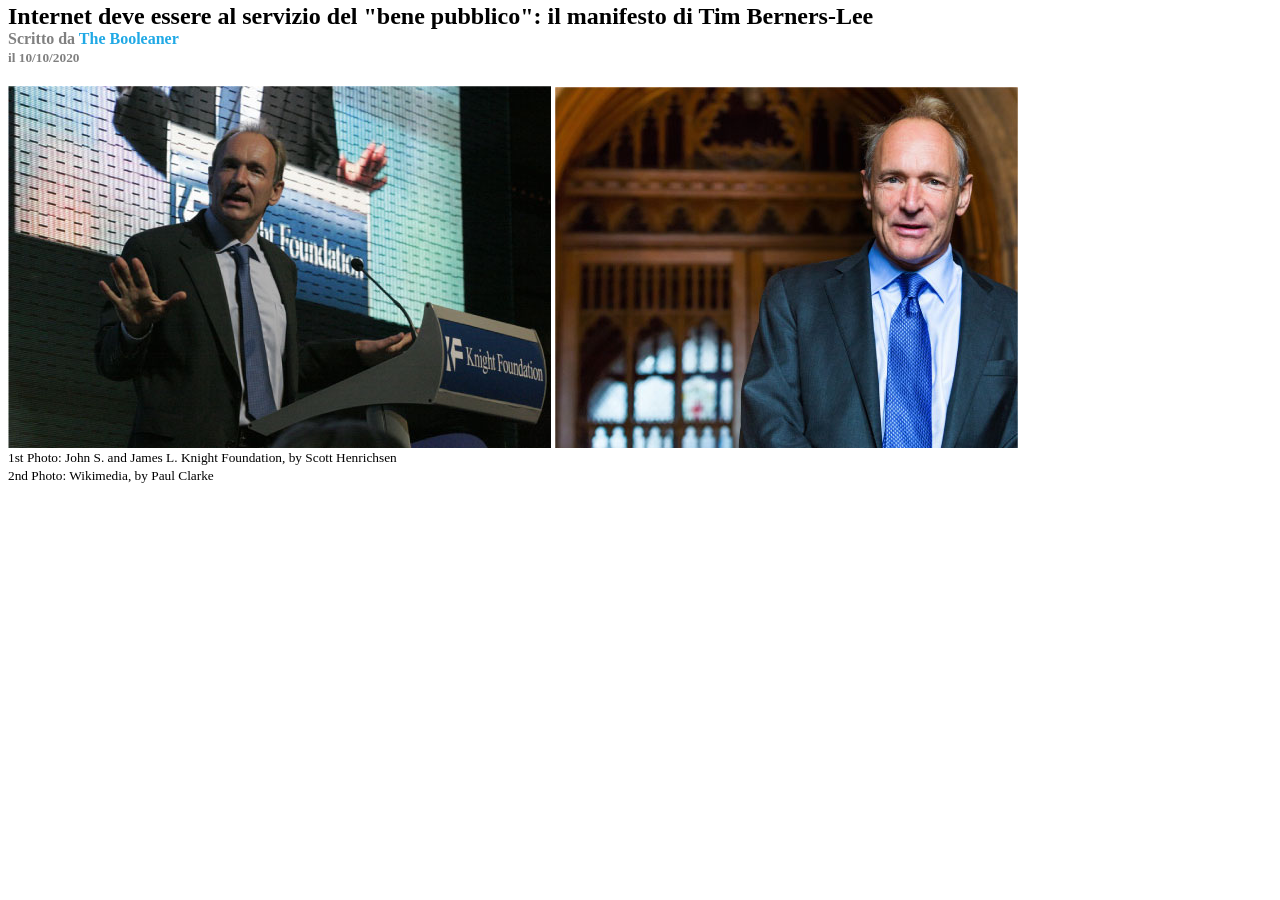
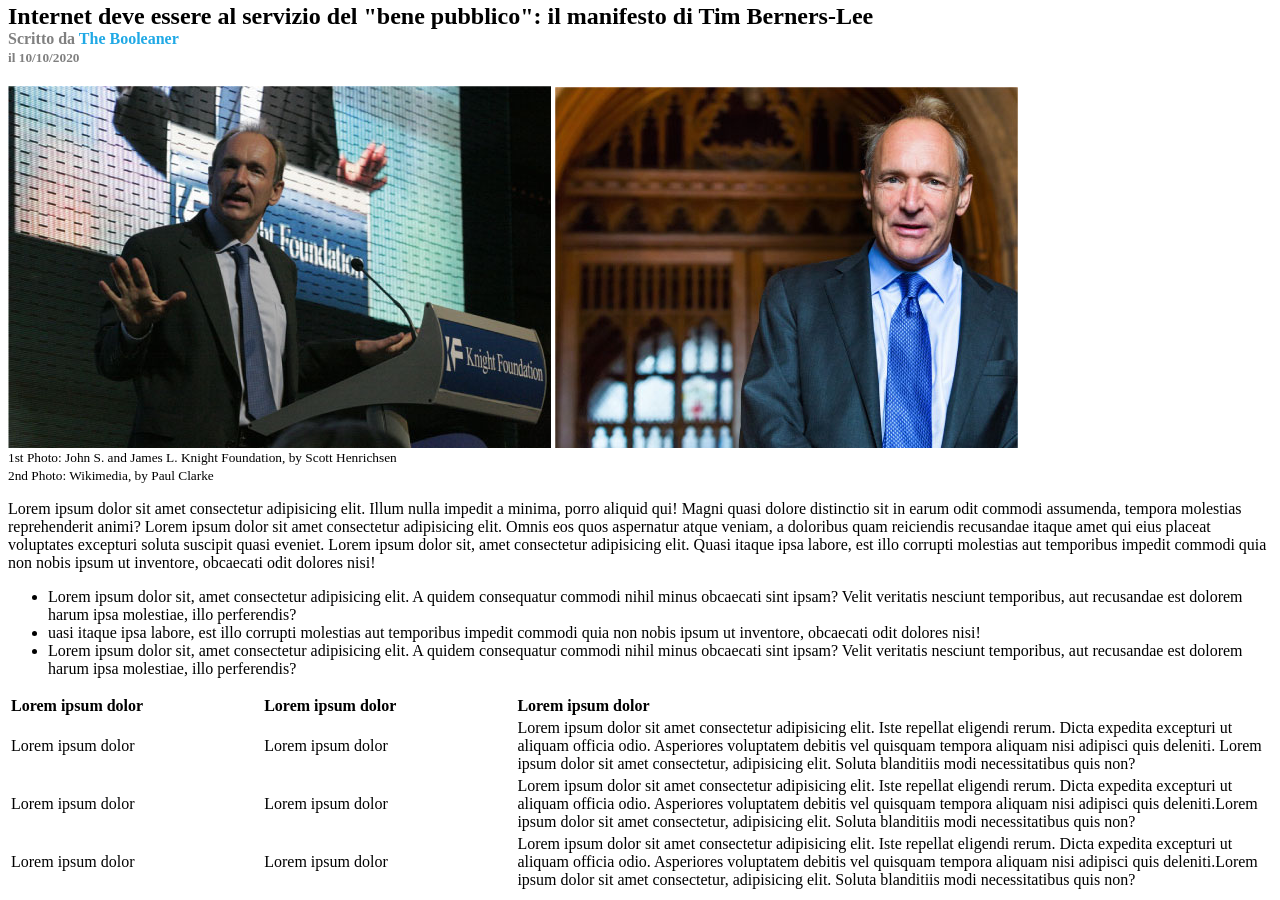
Before and after one commit to TheKaiser8/html-css-booleaner, a plain HTML site: page index.html in a window 1280 px wide. Shown: the part 185-1085 px from the top of the page. Before the commit the page ends 800 px from the top, so only its background shows below. Drawn offline with Linux system fonts and the light colour scheme.

Commit message:
Aggiunta tabella senza stile completo

```diff
--- a/css/style.css
+++ b/css/style.css
@@ -41,3 +41,15 @@
 .photo {
     background-size: cover;
 }
+
+.lorem-ipsum {
+    text-align: left;
+}
+
+.lorem-ipsum.short {
+    width: 20%;
+}
+
+.lorem-ipsum.long {
+    width: 60%;
+}
--- a/index.html
+++ b/index.html
@@ -35,6 +35,42 @@
                 <small>2nd Photo: Wikimedia, by Paul Clarke</small><br>
             </div>
             <!-- /immagini e didascalia -->
+            <!-- paragrafo ed elenco puntato -->
+            <p>Lorem ipsum dolor sit amet consectetur adipisicing elit. Illum nulla impedit a minima, porro aliquid qui! Magni quasi dolore distinctio sit in earum odit commodi assumenda, tempora molestias reprehenderit animi? Lorem ipsum dolor sit amet consectetur adipisicing elit. Omnis eos quos aspernatur atque veniam, a doloribus quam reiciendis recusandae itaque amet qui eius placeat voluptates excepturi soluta suscipit quasi eveniet. Lorem ipsum dolor sit, amet consectetur adipisicing elit. Quasi itaque ipsa labore, est illo corrupti molestias aut temporibus impedit commodi quia non nobis ipsum ut inventore, obcaecati odit dolores nisi!</p>
+            <ul>
+                <li>Lorem ipsum dolor sit, amet consectetur adipisicing elit. A quidem consequatur commodi nihil minus obcaecati sint ipsam? Velit veritatis nesciunt temporibus, aut recusandae est dolorem harum ipsa molestiae, illo perferendis?</li>
+                <li>uasi itaque ipsa labore, est illo corrupti molestias aut temporibus impedit commodi quia non nobis ipsum ut inventore, obcaecati odit dolores nisi!</li>
+                <li>Lorem ipsum dolor sit, amet consectetur adipisicing elit. A quidem consequatur commodi nihil minus obcaecati sint ipsam? Velit veritatis nesciunt temporibus, aut recusandae est dolorem harum ipsa molestiae, illo perferendis?</li>
+            </ul>
+           <!-- /paragrafo ed elenco puntato -->
+           <!-- tabella -->
+           <table>
+                <thead>
+                    <tr>
+                        <th class="lorem-ipsum short">Lorem ipsum dolor</th>
+                        <th class="lorem-ipsum short">Lorem ipsum dolor</th>
+                        <th class="lorem-ipsum long">Lorem ipsum dolor</th>
+                    </tr>
+                </thead>
+                <tbody>
+                    <tr>
+                        <td>Lorem ipsum dolor</td>
+                        <td>Lorem ipsum dolor</td>
+                        <td>Lorem ipsum dolor sit amet consectetur adipisicing elit. Iste repellat eligendi rerum. Dicta expedita excepturi ut aliquam officia odio. Asperiores voluptatem debitis vel quisquam tempora aliquam nisi adipisci quis deleniti. Lorem ipsum dolor sit amet consectetur, adipisicing elit. Soluta blanditiis modi necessitatibus quis non?</td>
+                    </tr>
+                    <tr>
+                        <td>Lorem ipsum dolor</td>
+                        <td>Lorem ipsum dolor</td>
+                        <td>Lorem ipsum dolor sit amet consectetur adipisicing elit. Iste repellat eligendi rerum. Dicta expedita excepturi ut aliquam officia odio. Asperiores voluptatem debitis vel quisquam tempora aliquam nisi adipisci quis deleniti.Lorem ipsum dolor sit amet consectetur, adipisicing elit. Soluta blanditiis modi necessitatibus quis non?</td>
+                    </tr>
+                    <tr>
+                        <td>Lorem ipsum dolor</td>
+                        <td>Lorem ipsum dolor</td>
+                        <td>Lorem ipsum dolor sit amet consectetur adipisicing elit. Iste repellat eligendi rerum. Dicta expedita excepturi ut aliquam officia odio. Asperiores voluptatem debitis vel quisquam tempora aliquam nisi adipisci quis deleniti.Lorem ipsum dolor sit amet consectetur, adipisicing elit. Soluta blanditiis modi necessitatibus quis non?</td>
+                    </tr>
+                </tbody>
+           </table>
+           <!-- /tabella -->
 
         </section>
     </main>
```
